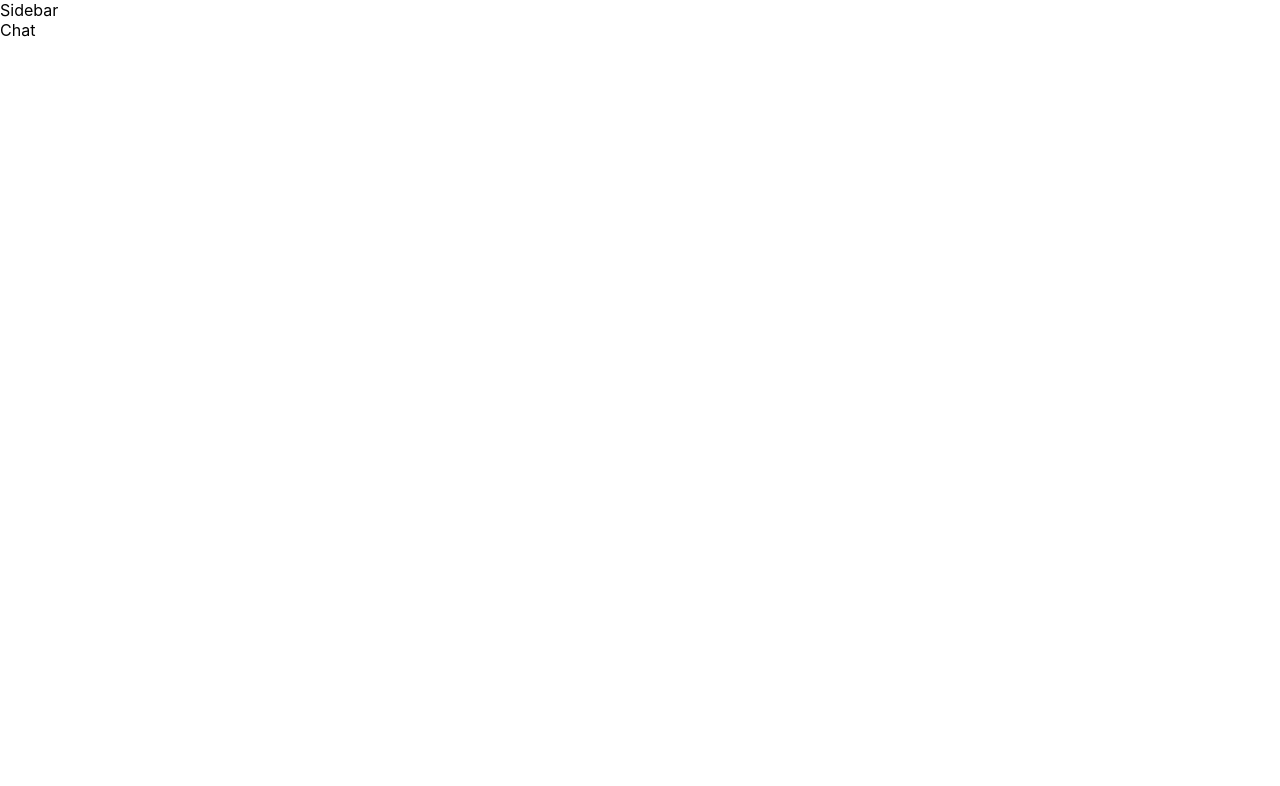
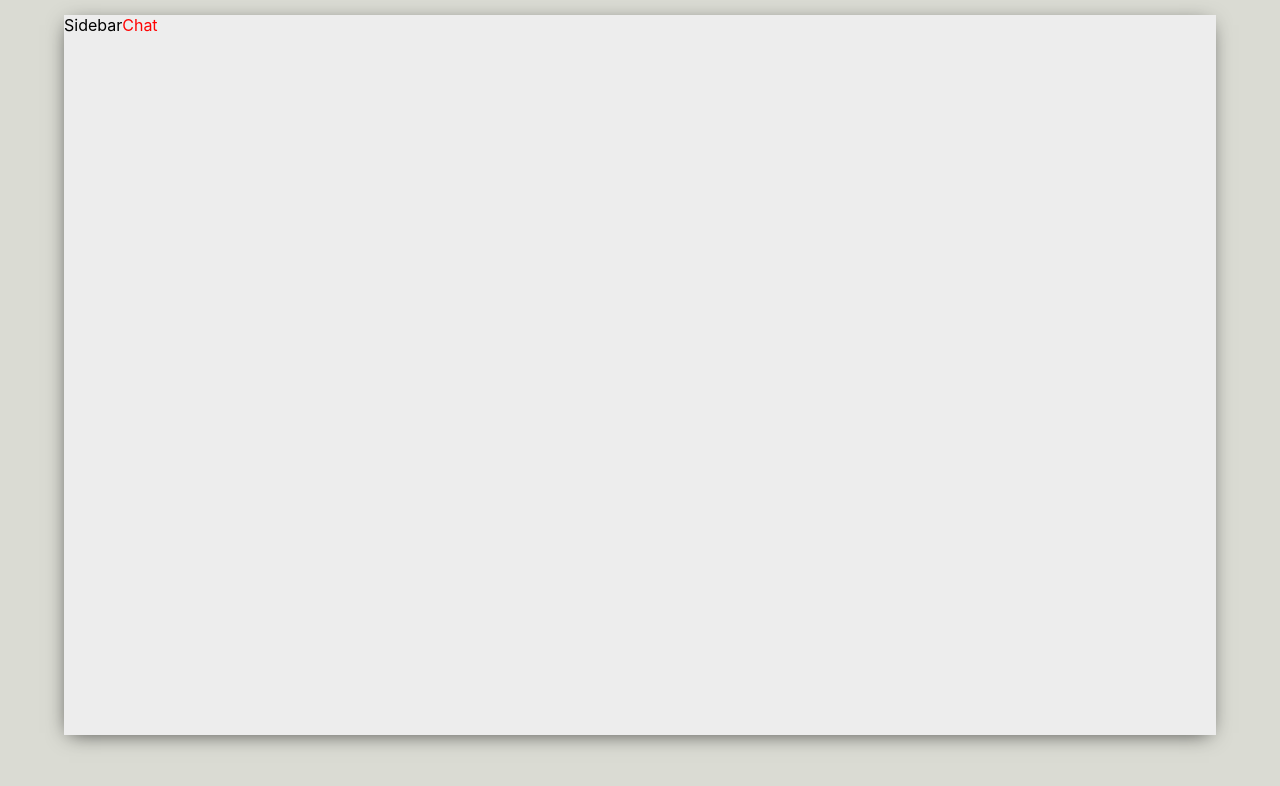
Before and after one commit to r-bytes/whatsapp-frontend, a React (Create React App) app: page / in a window 1280 px wide. Shown: the top 786 px of the page. Built offline with nearby package versions, Linux system fonts and the light colour scheme.

Commit message:
added some style using styled components

```diff
--- a/src/App.js
+++ b/src/App.js
@@ -1,13 +1,31 @@
 import Chat from "./components/Chat";
 import Sidebar from "./components/Sidebar";
+import styled from "styled-components";
 
 function App() {
-  return (
-    <div className="app">
-        <Sidebar />
-        <Chat />
-    </div>
-  );
+    return (
+        <Wrapper>
+            <AppContainer>
+                <Sidebar />
+                <Chat />
+            </AppContainer>
+        </Wrapper>
+    );
 }
 
 export default App;
+
+const Wrapper = styled.div`
+    display: grid;
+    place-items: center;
+    height: 100vh;
+    background-color: #dadbd3;
+`
+const AppContainer = styled.div`
+    display: flex;
+    background-color: #ededed;
+    margin-top: -50px;
+    height: 90vh;
+    width: 90vw;
+    box-shadow: -1px 4px 20px -6px rgba(0, 0, 0, .75);
+`
--- a/src/components/Chat.jsx
+++ b/src/components/Chat.jsx
@@ -2,9 +2,11 @@ import React from 'react'
 import styled from "styled-components"
 
 const Chat = () => {
-  return (
-    <div>Chat</div>
-  )
+    return (
+        <ChatContainer>
+            Chat
+        </ChatContainer>
+    )
 }
 
 export default Chat
```
